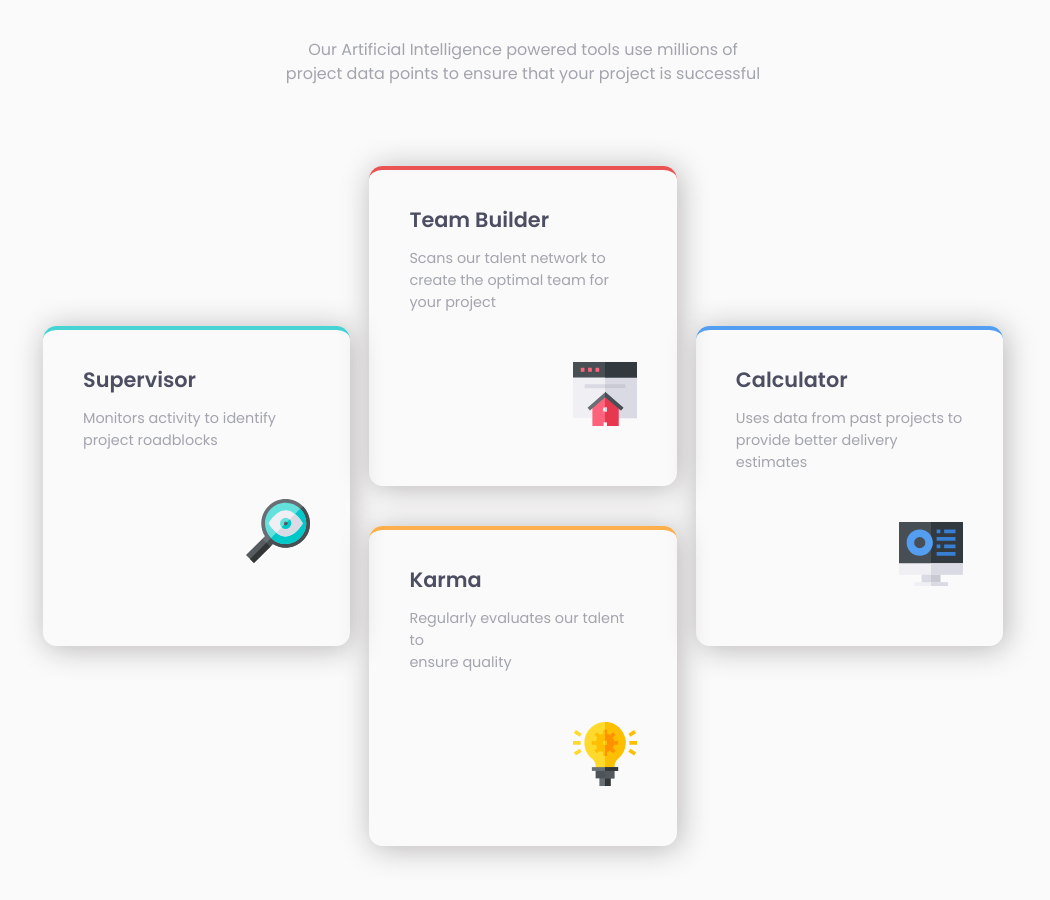
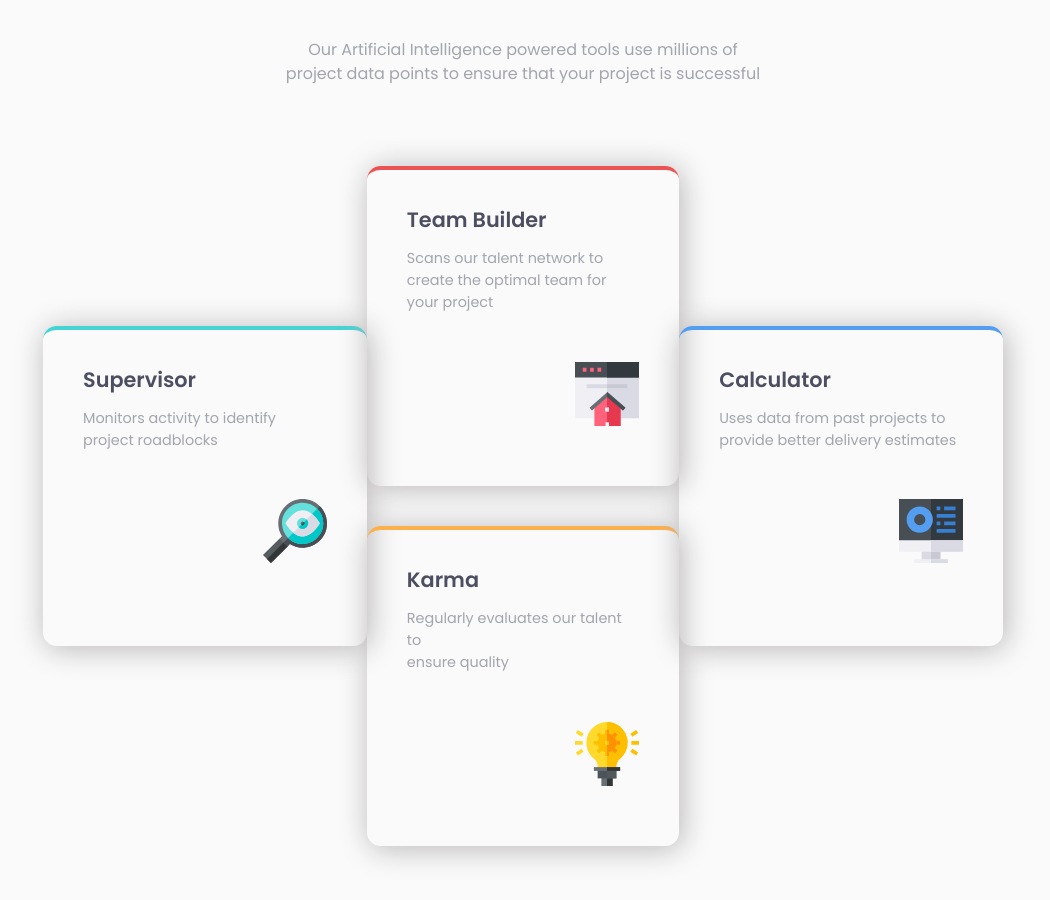
Before and after one commit to Andrei1810/four-card-feature-section, a plain HTML site: page index.html in a window 1280 px wide. Shown: the part 338-1238 px from the top of the page, without its empty margins (117-1167 px from the left). Drawn offline with Linux system fonts and the light colour scheme.

Commit message:
Update Index.css

```diff
--- a/Index.css
+++ b/Index.css
@@ -120,7 +120,7 @@ p{
       justify-content: space-between;
    }
    .block-1,.block-4, .article{
-    width: 32% ;
+    width: 38% ;
    }
    body{
     width:75%;
```
